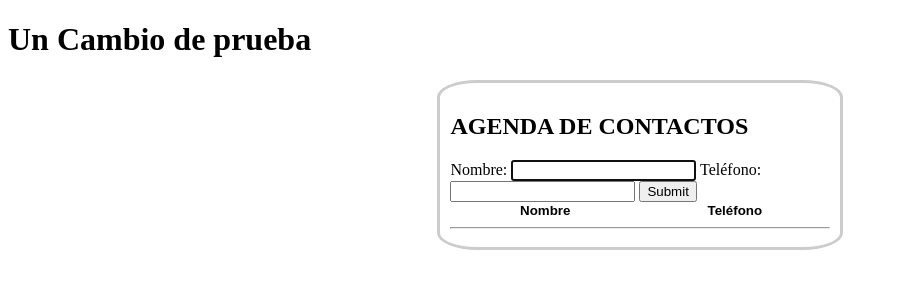
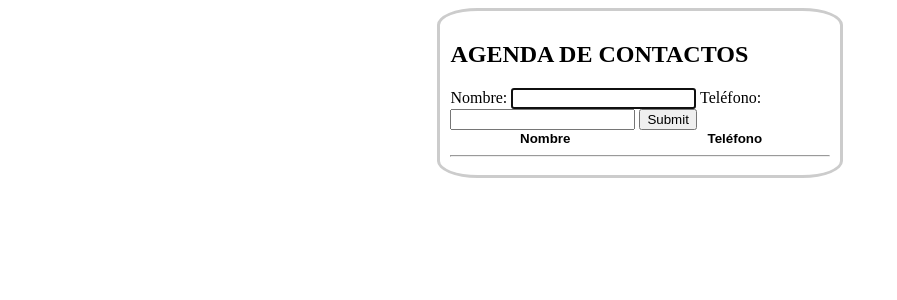
Before and after one commit to dvidals/prueba, a PHP site: page /ejercicio_examen_distancia_primero.php in a window 1280 px wide. Shown: the top 300 px of the page, without its empty margins (0-897 px from the left). Run offline with PHP 8.4, Linux system fonts and the light colour scheme.

Commit message:
Update ejercicio_examen_distancia_primero.php

```diff
--- a/ejercicio_examen_distancia_primero.php
+++ b/ejercicio_examen_distancia_primero.php
@@ -64,7 +64,7 @@
     </style>
 </head>
 <body>
-<h1>Un Cambio de prueba</h1>
+
 <form  method="post">
     <h2>AGENDA DE CONTACTOS</h2>
 
```
